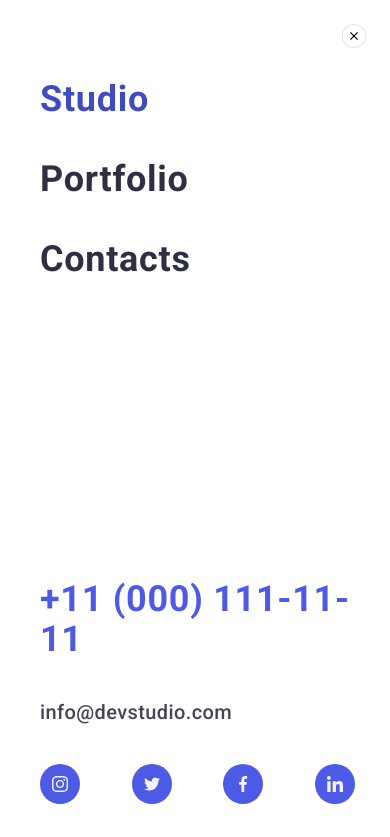
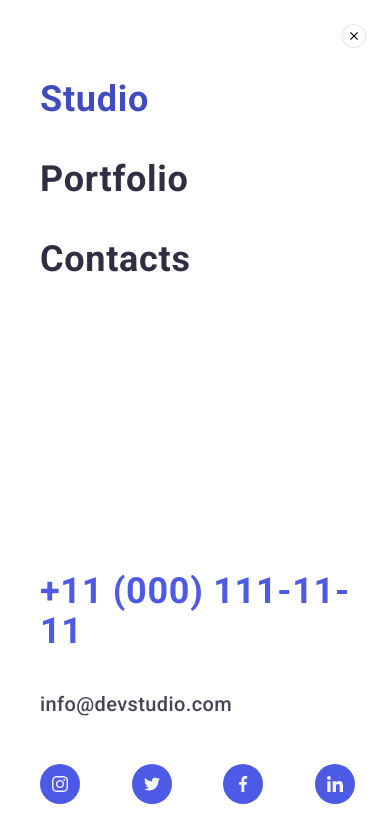
Before and after one commit to OksanaT23/goit-markup-hw-07, a plain HTML site: page index.html in a window 390 px wide. Both pictures are taken after a click on the button 358 px from the left and 35 px from the top of the page. Shown: the top 837 px of the page. Drawn offline with nearby package versions, Linux system fonts and the light colour scheme.

Commit message:
Add correction

```diff
--- a/css/mobile.css
+++ b/css/mobile.css
@@ -330,10 +330,8 @@ img {
 .is-open .header-social-icons {
   display: flex;
 }
-.is-open .nav-links {
-  flex-grow: 1;
-}
 .header-social-icons {
+  margin-top: 48px;
   justify-content: space-between;
   max-width: 328px;
 }
@@ -956,6 +954,7 @@ img {
     display: flex;
     font-style: normal;
     margin-left: auto;
+    height: 100%;
   }
   .contacts-list {
     display: flex;
--- a/index.html
+++ b/index.html
@@ -67,10 +67,13 @@
               <li><a href="" class="nav-link link">Contacts</a></li>
             </ul>
 
+            <div class="contacts-wrapper">
               <address class="contacts">
                 <ul id="contacts" class="list contacts-list">
                   <li class="contact-email">
-                  <a href="mailto:info@devstudio.com" class="contact-link link"
+                    <a
+                      href="mailto:info@devstudio.com"
+                      class="contact-link link"
                       >info@devstudio.com</a
                     >
                   </li>
@@ -112,6 +115,7 @@
                   </a>
                 </li>
               </ul>
+            </div>
           </div>
         </nav>
       </div>
```
Also changed, not shown: portfolio.html (+5 -1 lines). Lines whose indentation alone changed are shown as unchanged.
